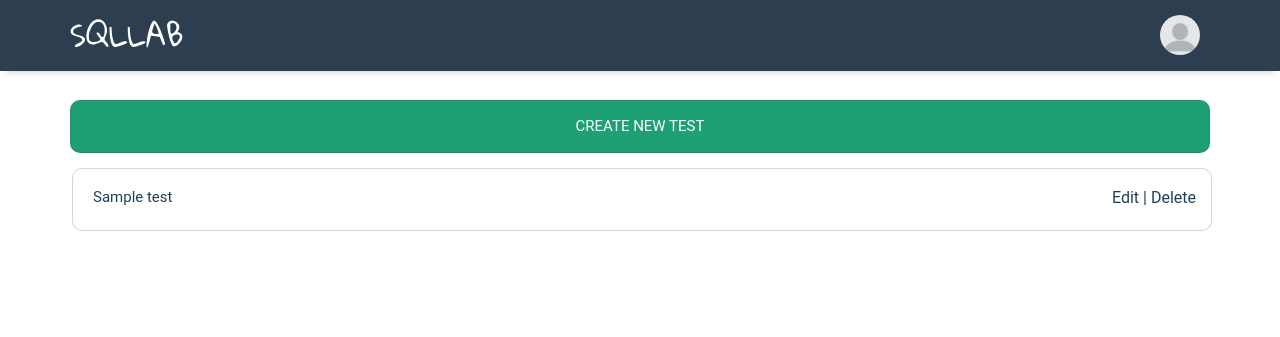
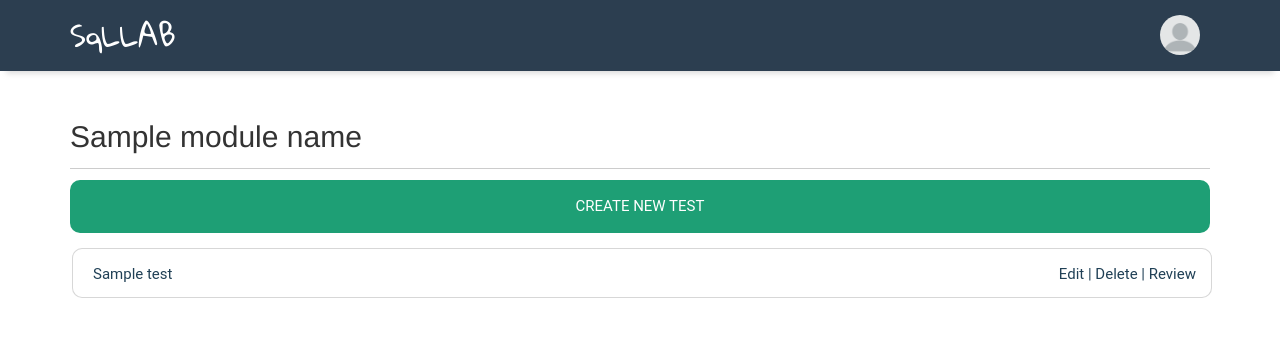
Before and after one commit to daryltanzw/SqlLab, a Django app: template SqlLabApp/templates/SqlLabApp/instructortest.html in a window 1280 px wide. Shown: the top 337 px of the page. Run offline with Django 3.2, Linux system fonts and the light colour scheme; the template is opened without the code that fills it: most values are stand-ins (such as "Sample title", 1, 10 or a date in 2020); some libraries are stand-ins or nearby versions; some web fonts are replaced.

Commit message:
Show module name in instructor test page

```diff
--- a/SqlLabApp/forms/createtest.py
+++ b/SqlLabApp/forms/createtest.py
@@ -3,8 +3,8 @@ from django import forms
 
 class CreateTestForm(forms.Form):
     test_name = forms.CharField(widget=forms.widgets.TextInput(attrs={'placeholder': 'Test Name'}), label='')
-    start_time = forms.DateTimeField(widget=forms.widgets.DateTimeInput(attrs={'placeholder': 'Start Date'}, format=['%Y-%m-%d %H:%M']), label='')
-    end_time = forms.DateTimeField(widget=forms.widgets.DateTimeInput(attrs={'placeholder': 'End Date'}, format=['%Y-%m-%d %H:%M']), label='')
+    start_time = forms.DateTimeField(widget=forms.widgets.DateInput(attrs={'id': 'datetimepicker12', 'placeholder': 'Start Date'}, format=['%Y-%m-%d %H:%M']), label='')
+    end_time = forms.DateTimeField(widget=forms.widgets.DateInput(attrs={'id': 'datetimepicker12', 'placeholder': 'End Date'}, format=['%Y-%m-%d %H:%M']), label='')
     max_attempt = forms.IntegerField(widget=forms.widgets.NumberInput(
                     attrs={'placeholder': 'Number of Attempts Allowed (Leave Blank for Unlimited)'}),
                     label='', initial=None)
--- a/SqlLabApp/forms/instructormodule.py
+++ b/SqlLabApp/forms/instructormodule.py
@@ -3,7 +3,7 @@ from SqlLabApp.models import Class, ClassTeacherTeaches
 
 
 class CreateModuleForm(forms.Form):
-    class_name = forms.CharField(widget=forms.widgets.TextInput(attrs={'placeholder': 'Module Code'}), label='')
+    class_name = forms.CharField(widget=forms.widgets.TextInput(attrs={'placeholder': 'Enter New Module Code'}), label='')
 
     class Meta:
         model = Class
--- a/SqlLabApp/static/css/createtest.css
+++ b/SqlLabApp/static/css/createtest.css
@@ -40,9 +40,9 @@
     outline: none;
     padding: 15px;
     width: 100%;
-    height: 50px;
+    height: 40px;
     border-radius: 10px;
-    font-size: 16px;
+    font-size: 14px;
     font-family: "Roboto", "Lucida Grande", Verdana, Arial, sans-serif;
     border: 1px solid rgba(74, 74, 74, 0.22);
     background: white;
--- a/SqlLabApp/static/css/instructormodule.css
+++ b/SqlLabApp/static/css/instructormodule.css
@@ -40,28 +40,6 @@ a:hover {
     text-decoration: none;
 }
 
-#create-test {
-    display: block;
-    padding-left: 20px;
-    padding-right: 20px;
-    margin-bottom: 15px;
-    width: 100%;
-    height: auto;
-    border-radius: 10px;
-    font-size: 16px;
-    border: 1px solid #204056;
-    font-family: "Roboto", "Lucida Grande", Verdana, Arial, sans-serif;
-    color: #204056;
-    text-align: center;
-    padding-top: 18px;
-    padding-bottom: 18px;
-}
-
-#create-test:hover {
-    cursor: pointer;
-    text-decoration: none;
-}
-
 #action-container {
     outline: none;
     display: block;
@@ -70,16 +48,16 @@ a:hover {
     margin-bottom: 15px;
     margin-left: 2px;
     width: 100%;
-    height: auto;
+    height: 50px;
     /*box-shadow: 0 1px 1px 0 rgba(0, 0, 0, 0.2), 0 1px 1px 0 rgba(0, 0, 0, 0.19);*/
     border-radius: 10px;
-    font-size: 16px;
+    font-size: 15px;
     font-family: "Roboto", "Lucida Grande", Verdana, Arial, sans-serif;
     border: 1px solid rgba(74, 74, 74, 0.22);
     background: white;
     color: #204056;
     text-align: left;
-    padding-top: 18px;
+    padding-top: 15px;
     padding-bottom: 10px;
 }
 
@@ -160,7 +138,6 @@ li {
     border-radius: 10px;
     font-size: 15px;
     font-family: "Roboto", "Lucida Grande", Verdana, Arial, sans-serif;
-    border: 1px solid rgba(74, 74, 74, 0.22);
     background: #1e9f75;
     color: white;
     text-align: center;
@@ -169,6 +146,7 @@ li {
 }
 
 .create-module:hover {
+    background: #1e9f75;
     color: white;
 }
 
--- a/SqlLabApp/static/css/nav.css
+++ b/SqlLabApp/static/css/nav.css
@@ -34,7 +34,6 @@ h1 {
 }
 
 .navbar {
-    text-transform: uppercase;
     font-weight: 700;
     background: #2c3e50;
     -webkit-box-shadow: 0 8px 6px -6px rgba(153, 153, 153, 0.38);
--- a/SqlLabApp/templates/SqlLabApp/createtest.html
+++ b/SqlLabApp/templates/SqlLabApp/createtest.html
@@ -24,9 +24,6 @@
     <!-- Custom CSS -->
     <link rel="stylesheet" href="{% static 'css/nav.css' %}">
     <link rel="stylesheet" href="{% static 'css/createtest.css' %}">
-
-    <!-- Javascript -->
-    <script src="{% static 'js/showfiles.js' %}"></script>
 
     <!-- Custom Fonts -->
     <link rel="stylesheet" href="https://maxcdn.bootstrapcdn.com/font-awesome/4.5.0/css/font-awesome.min.css">
--- a/SqlLabApp/templates/SqlLabApp/instructortest.html
+++ b/SqlLabApp/templates/SqlLabApp/instructortest.html
@@ -22,8 +22,8 @@
     <script src="https://code.jquery.com/ui/1.10.4/jquery-ui.js"></script>
 
     <!-- Custom CSS -->
-    <link  rel="stylesheet" href="{% static 'css/instructormodule.css' %}">
-    <link  rel="stylesheet" href="{% static 'css/nav.css' %}">
+    <link rel="stylesheet" href="{% static 'css/instructormodule.css' %}">
+    <link rel="stylesheet" href="{% static 'css/nav.css' %}">
 
     <!-- Custom Fonts -->
     <link rel="stylesheet" href="https://maxcdn.bootstrapcdn.com/font-awesome/4.5.0/css/font-awesome.min.css">
@@ -52,7 +52,8 @@
                 <ul class="nav navbar-nav">
                     <li>
                         <div class="dropdown">
-                              <img class="img-circle" src="../../static/img/profile.png" type="button" style="cursor: pointer">
+                            <img class="img-circle" src="../../../static/img/profile.png" type="button"
+                                 style="cursor: pointer">
                         </div>
                     </li>
                 </ul>
@@ -63,24 +64,25 @@
     <header class="intro">
         <div class="intro-body">
             <div class="container">
-{#                    <div id="module-header">#}
-{#                        <h2>{{ class.class_name }}</h2>#}
-{#                    </div>#}
+                <div id="module-header">
+                    <h2>{{ module_name }}</h2>
+                </div>
                 <a href="/SqlLabApp/createtest">
                     <button class="btn create-module" type="submit">CREATE NEW TEST</button>
                 </a>
                 <div class="button-container">
                     {% if test_list %}
                         {% for test in test_list %}
-{#                            <a href="{%  url 'instructortest' module.testid %}">{% csrf_token %}#}
+                            <a href="{% url 'taketest' test.tid %}">{% csrf_token %}
                                 <div id="action-container">
                                     <p>{{ test.test_name }}</p>
                                     <ul id="menu">
                                         <li class="sub"><a href="#">Edit</a> |</li>
-                                        <li class="sub"><a href="#">Delete</a></li>
+                                        <li class="sub"><a href="#">Delete</a> |</li>
+                                        <li class="sub"><a href="#">Review</a></li>
                                     </ul>
                                 </div>
-{#                             </a>#}
+                            </a>
                         {% endfor %}
 
                     {% else %}
--- a/SqlLabApp/urls.py
+++ b/SqlLabApp/urls.py
@@ -13,7 +13,7 @@ urlpatterns = [
     url(r'^login/$', LoginFormView.as_view(), name='login'),
     url(r'^register/$', RegistrationFormView.as_view(), name='register'),
     url(r'^instructormodule/$', CreateModuleFormView.as_view(), name='instructormodule'),
-    url(r'^(?P<pk>[0-9]+)/$', InstructorTestFormView.as_view(), name='instructortest'),
+    url(r'^(?P<class_id>[0-9]+)/instructortest/$', InstructorTestFormView.as_view(), name='instructortest'),
     url(r'^createtest/$', CreateTestFormView.as_view(), name='createtest'),
-    url(r'^(?P<test_id>[0-9]+)/$', TakeTestFormView.as_view(), name='taketest'),
+    url(r'^(?P<test_id>[0-9]+)/taketest/$', TakeTestFormView.as_view(), name='taketest'),
 ]
--- a/SqlLabApp/views/instructortest.py
+++ b/SqlLabApp/views/instructortest.py
@@ -10,12 +10,14 @@ class InstructorTestFormView(FormView):
     success_url = '/'
 
     def get(self, request, *args, **kwargs):
+        module_name = Class.objects.get(classid=self.kwargs['class_id']).class_name
         create_module_form = InstructorTestForm
-        test_list = TestForClass.objects.filter(classid_id=self.kwargs['pk'])
+        test_list = TestForClass.objects.filter(classid_id=self.kwargs['class_id'])
 
         return self.render_to_response(
             self.get_context_data(
                 test_list=test_list,
+                module_name=module_name,
                 create_module_form=create_module_form,
             )
         )
```
Also changed, not shown: SqlLabApp/static/js/showfiles.js (deleted, +0 -36 lines). Lines whose indentation alone changed are shown as unchanged.
